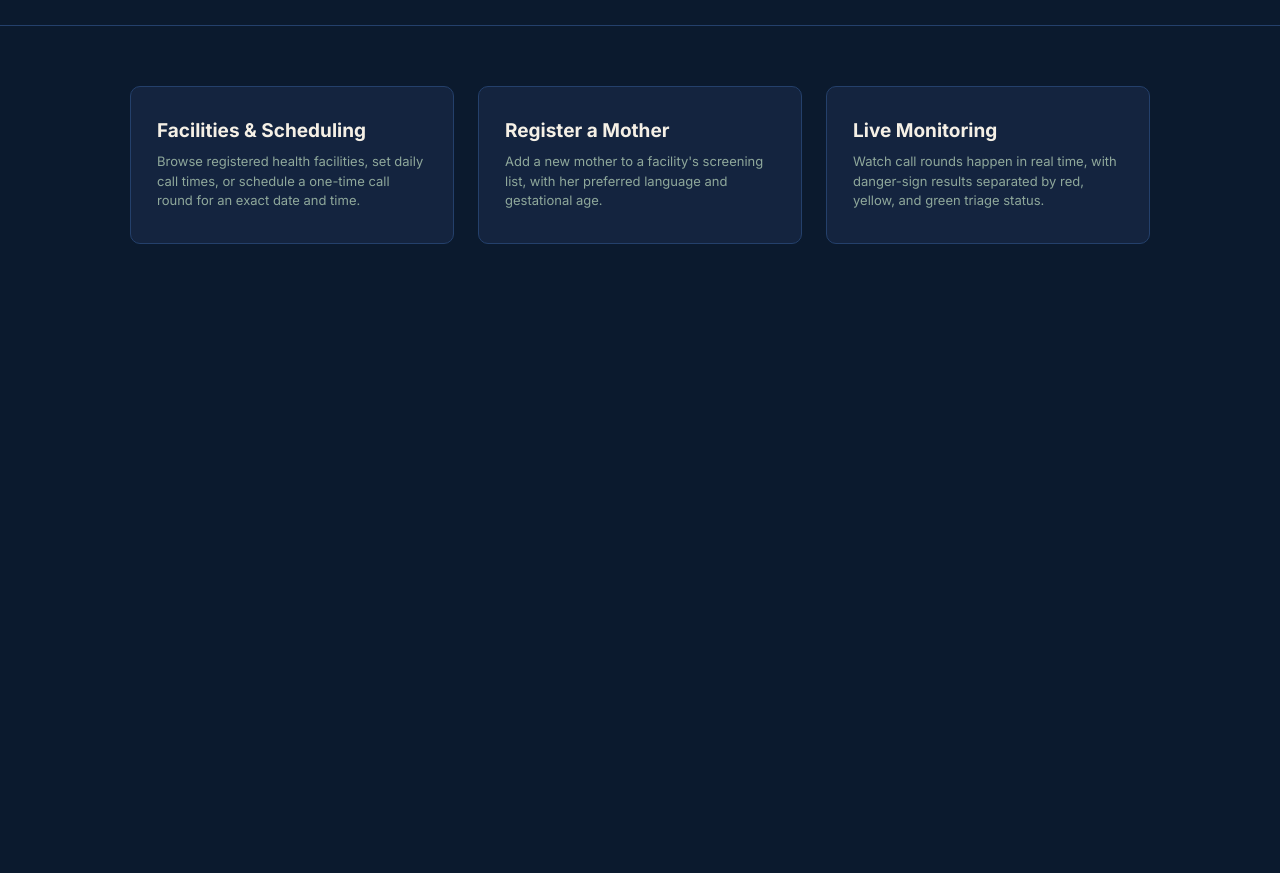
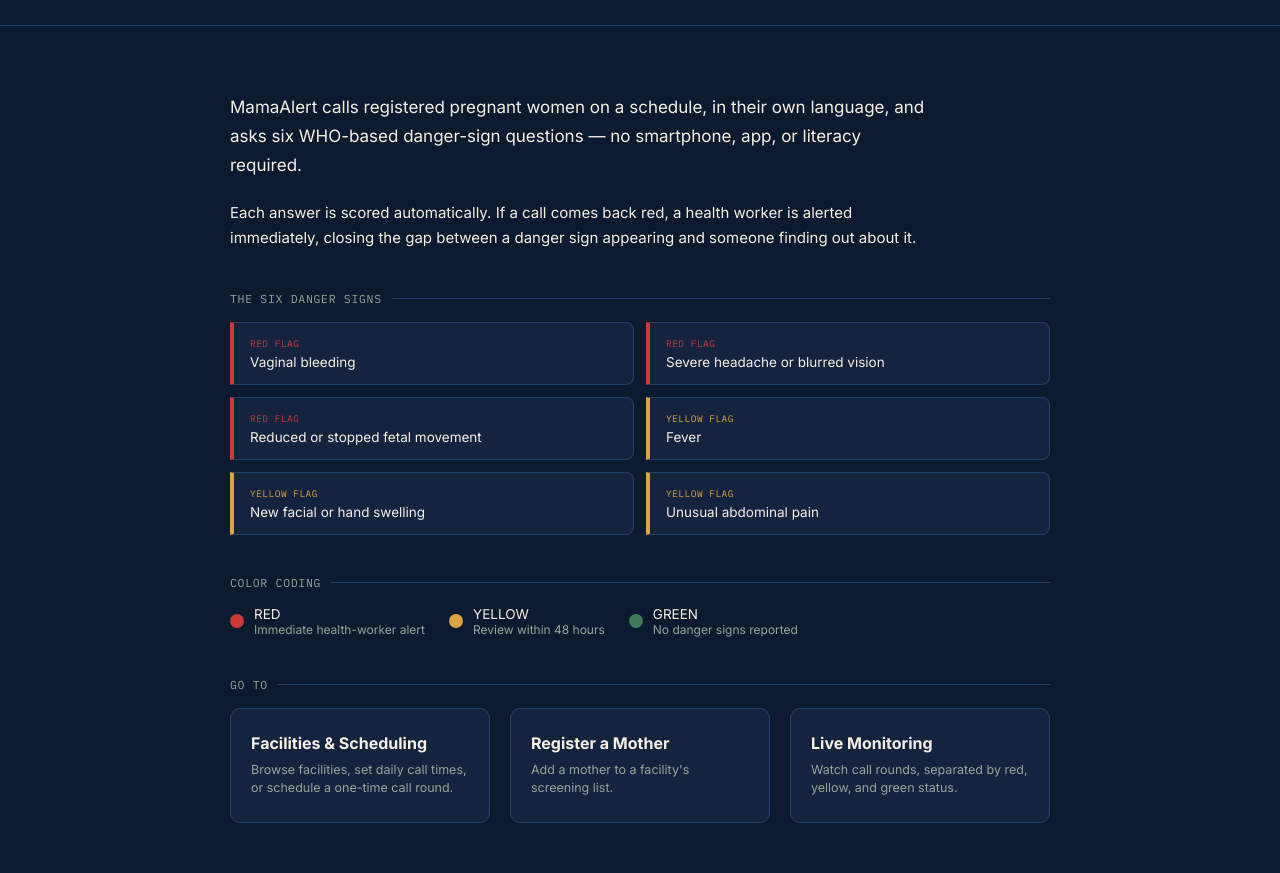
Before and after one commit to MehGerald/MamaAlert, a website: page public/index.html in a window 1280 px wide. Shown: the part 81-954 px from the top of the page. Before the commit the page ends 800 px from the top, so only its background shows below. Drawn offline with Linux system fonts and the light colour scheme.

Commit message:
add mamaAlert overview to home page

```diff
--- a/public/index.html
+++ b/public/index.html
@@ -6,38 +6,88 @@
 <title>MamaAlert</title>
 <link href="https://fonts.googleapis.com/css2?family=IBM+Plex+Mono:wght@400;500;600&family=Inter:wght@400;500;600;700&display=swap" rel="stylesheet">
 <style>
-  :root { --bg:#0B1A2E; --bg-raised:#14243F; --paper:#F5F0E6; --amber:#D9A441; --sage:#8FA89B; --line:#24406B; }
+  :root { --bg:#0B1A2E; --bg-raised:#14243F; --paper:#F5F0E6; --amber:#D9A441; --sage:#8FA89B; --green:#3E7C59; --red:#C93B3B; --line:#24406B; }
   * { box-sizing: border-box; }
   body { margin:0; background:var(--bg); color:var(--paper); font-family:'Inter',sans-serif; min-height:100vh; }
   .topbar { padding:28px 40px; border-bottom:1px solid var(--line); }
   .brand { font-size:26px; font-weight:700; }
   .brand span { color:var(--amber); }
   .subtitle { font-family:'IBM Plex Mono',monospace; font-size:12px; color:var(--sage); text-transform:uppercase; letter-spacing:0.04em; margin-top:4px; }
-  .grid { display:grid; grid-template-columns:repeat(3,1fr); gap:24px; padding:60px 40px; max-width:1100px; margin:0 auto; }
-  .card { background:var(--bg-raised); border:1px solid var(--line); border-radius:10px; padding:32px 26px; text-decoration:none; color:var(--paper); display:block; transition:border-color .15s; }
+
+  .content { max-width:900px; margin:0 auto; padding:50px 40px; }
+
+  .intro p { font-size:15px; line-height:1.7; color:var(--paper); max-width:700px; }
+  .intro p.lead { font-size:17px; color:var(--paper); margin-bottom:20px; }
+
+  .section-label { font-family:'IBM Plex Mono',monospace; font-size:11.5px; text-transform:uppercase; letter-spacing:.06em; color:var(--sage); margin:40px 0 16px; display:flex; align-items:center; gap:10px; }
+  .section-label::after { content:''; flex:1; height:1px; background:var(--line); }
+
+  .signs-grid { display:grid; grid-template-columns:1fr 1fr; gap:12px; }
+  .sign { background:var(--bg-raised); border:1px solid var(--line); border-left:4px solid var(--sage); border-radius:0 8px 8px 0; padding:14px 16px; font-size:13.5px; }
+  .sign.red { border-left-color:var(--red); }
+  .sign.yellow { border-left-color:var(--amber); }
+  .sign .tag { font-family:'IBM Plex Mono',monospace; font-size:9.5px; text-transform:uppercase; letter-spacing:.05em; margin-bottom:4px; display:block; }
+  .sign.red .tag { color:var(--red); }
+  .sign.yellow .tag { color:var(--amber); }
+
+  .legend { display:flex; gap:24px; margin-top:16px; flex-wrap:wrap; }
+  .legend-item { display:flex; align-items:center; gap:10px; font-size:13.5px; }
+  .dot { width:14px; height:14px; border-radius:50%; flex-shrink:0; }
+  .legend-item .desc { color:var(--sage); font-size:12px; }
+
+  .nav-grid { display:grid; grid-template-columns:repeat(3,1fr); gap:20px; margin-top:16px; }
+  .card { background:var(--bg-raised); border:1px solid var(--line); border-radius:10px; padding:24px 20px; text-decoration:none; color:var(--paper); display:block; transition:border-color .15s; }
   .card:hover { border-color:var(--amber); }
-  .card h2 { margin:0 0 10px; font-size:19px; }
-  .card p { margin:0; font-size:13px; color:var(--sage); line-height:1.5; }
+  .card h2 { margin:0 0 8px; font-size:16px; }
+  .card p { margin:0; font-size:12.5px; color:var(--sage); line-height:1.5; }
 </style>
 </head>
 <body>
   <div class="topbar">
     <div class="brand">Mama<span>Alert</span></div>
-    <div class="subtitle">Facility Triage Console</div>
+    <div class="subtitle">Automated Maternal Danger-Sign Screening</div>
   </div>
-  <div class="grid">
+
+  <div class="content">
+
+    <div class="intro">
+      <p class="lead">MamaAlert calls registered pregnant women on a schedule, in their own language, and asks six WHO-based danger-sign questions — no smartphone, app, or literacy required.</p>
+      <p>Each answer is scored automatically. If a call comes back red, a health worker is alerted immediately, closing the gap between a danger sign appearing and someone finding out about it.</p>
+    </div>
+
+    <div class="section-label">The Six Danger Signs</div>
+    <div class="signs-grid">
+      <div class="sign red"><span class="tag">Red flag</span>Vaginal bleeding</div>
+      <div class="sign red"><span class="tag">Red flag</span>Severe headache or blurred vision</div>
+      <div class="sign red"><span class="tag">Red flag</span>Reduced or stopped fetal movement</div>
+      <div class="sign yellow"><span class="tag">Yellow flag</span>Fever</div>
+      <div class="sign yellow"><span class="tag">Yellow flag</span>New facial or hand swelling</div>
+      <div class="sign yellow"><span class="tag">Yellow flag</span>Unusual abdominal pain</div>
+    </div>
+
+    <div class="section-label">Color Coding</div>
+    <div class="legend">
+      <div class="legend-item"><span class="dot" style="background:var(--red)"></span><div><div>RED</div><div class="desc">Immediate health-worker alert</div></div></div>
+      <div class="legend-item"><span class="dot" style="background:var(--amber)"></span><div><div>YELLOW</div><div class="desc">Review within 48 hours</div></div></div>
+      <div class="legend-item"><span class="dot" style="background:var(--green)"></span><div><div>GREEN</div><div class="desc">No danger signs reported</div></div></div>
+    </div>
+
+    <div class="section-label">Go To</div>
+    <div class="nav-grid">
       <a class="card" href="/facilities.html">
         <h2>Facilities &amp; Scheduling</h2>
-      <p>Browse registered health facilities, set daily call times, or schedule a one-time call round for an exact date and time.</p>
+        <p>Browse facilities, set daily call times, or schedule a one-time call round.</p>
       </a>
       <a class="card" href="/register.html">
         <h2>Register a Mother</h2>
-      <p>Add a new mother to a facility's screening list, with her preferred language and gestational age.</p>
+        <p>Add a mother to a facility's screening list.</p>
       </a>
       <a class="card" href="/monitoring.html">
         <h2>Live Monitoring</h2>
-      <p>Watch call rounds happen in real time, with danger-sign results separated by red, yellow, and green triage status.</p>
+        <p>Watch call rounds, separated by red, yellow, and green status.</p>
       </a>
+    </div>
+
   </div>
 </body>
 </html>
```
Lines whose indentation alone changed are shown as unchanged.
